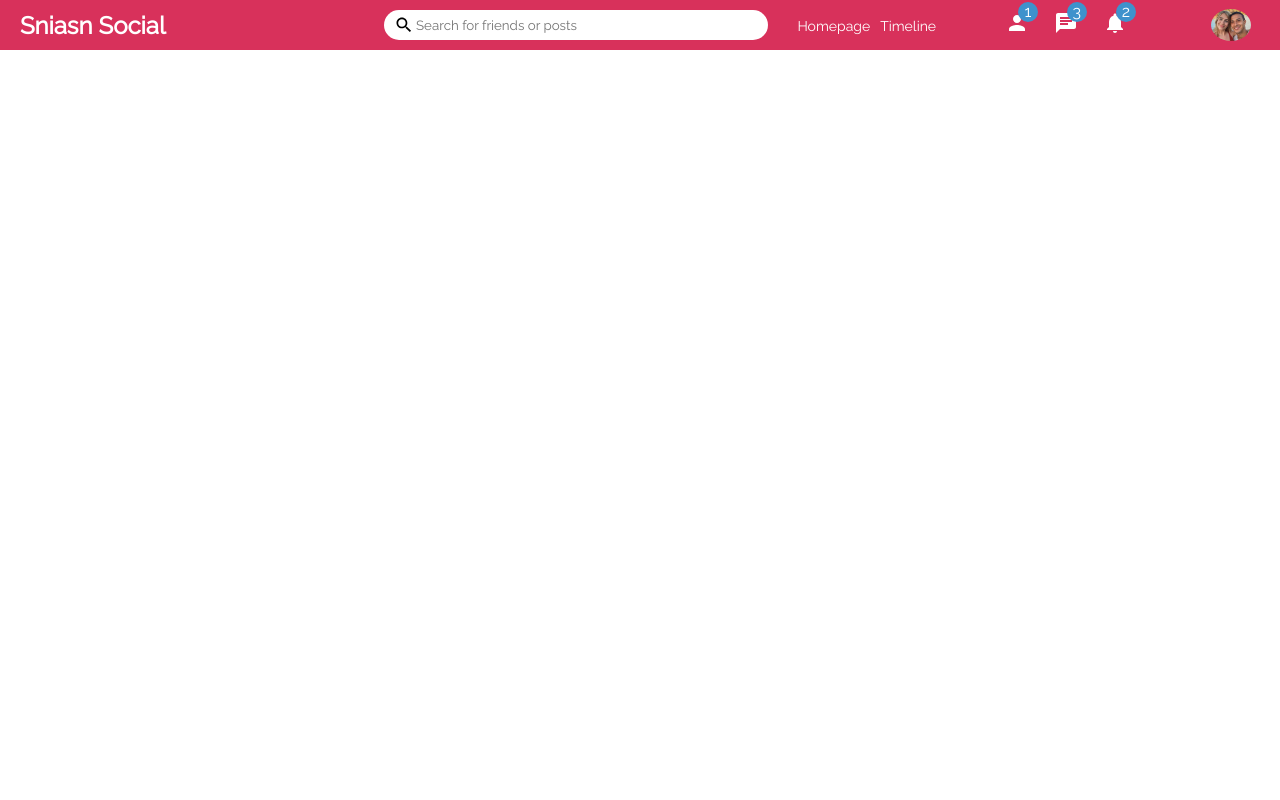
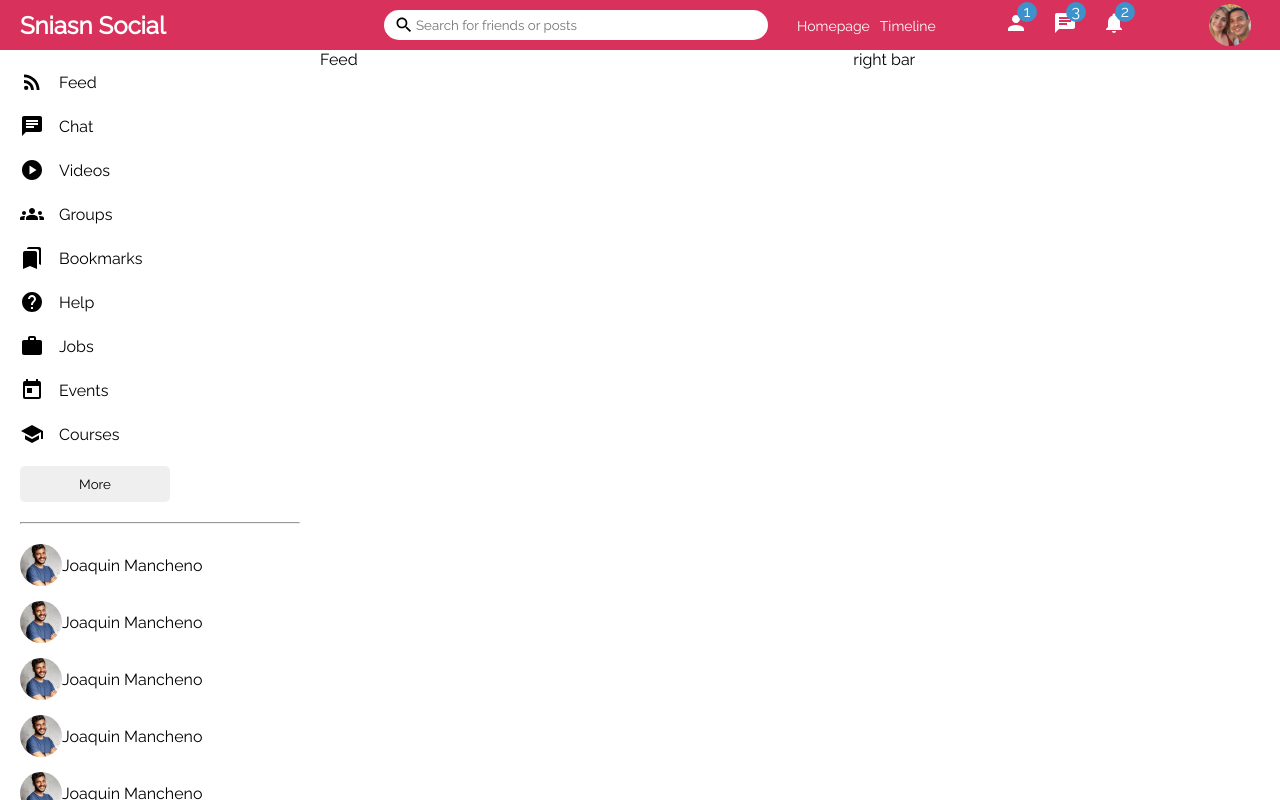
Before and after one commit to JoaquinManchenoP/Snias-Social-Media, a React (Create React App) app in the folder client/: page / in a window 1280 px wide. Built offline with nearby package versions, Linux system fonts and the light colour scheme.

Commit message:
Left sidebar style

```diff
--- /dev/null
+++ b/client/src/Components/Feed/Feed.jsx
@@ -0,0 +1,9 @@
+import './feed.css';
+
+export default function Feed() {
+    return (
+        <div className='feed'>
+            Feed
+        </div>
+    )
+}
--- /dev/null
+++ b/client/src/Components/Feed/feed.css
@@ -0,0 +1,3 @@
+.feed{
+    flex:5;
+}
--- /dev/null
+++ b/client/src/Components/LeftBar/LeftBar.jsx
@@ -0,0 +1,119 @@
+import './leftbar.css';
+import  { RssFeed }  from "@mui/icons-material";
+import ChatIcon from '@mui/icons-material/Chat';
+import PlayCircleIcon from '@mui/icons-material/PlayCircle';
+import GroupsIcon from '@mui/icons-material/Groups';
+import BookmarksIcon from '@mui/icons-material/Bookmarks';
+import HelpIcon from '@mui/icons-material/Help';
+import WorkIcon from '@mui/icons-material/Work';
+import TodayIcon from '@mui/icons-material/Today';
+import SchoolIcon from '@mui/icons-material/School';
+
+export default function LeftBar() {
+    return (
+        <div className='leftbar'>
+            <div className="leftbarWrapper">
+                <ul className='lefbarList'>
+                    <li className="leftbarListItem">
+                        <RssFeed className='leftBarIcon'/>
+                        <span className='leftbarListItemText'>Feed</span>
+                    </li>
+                    <li className="leftbarListItem">
+                        <ChatIcon className='leftBarIcon'/>
+                        <span className='leftbarListItemText'>Chat</span>
+                    </li>
+                    <li className="leftbarListItem">
+                        <PlayCircleIcon className='leftBarIcon'/>
+                        <span className='leftbarListItemText'>Videos</span>
+                    </li>
+                    <li className="leftbarListItem">
+                        <GroupsIcon className='leftBarIcon'/>
+                        <span className='leftbarListItemText'>Groups</span>
+                    </li>
+                    <li className="leftbarListItem">
+                        <BookmarksIcon className='leftBarIcon'/>
+                        <span className='leftbarListItemText'>Bookmarks</span>
+                    </li>
+                    <li className="leftbarListItem">
+                        <HelpIcon className='leftBarIcon'/>
+                        <span className='leftbarListItemText'>Help</span>
+                    </li>
+                    <li className="leftbarListItem">
+                        <WorkIcon className='leftBarIcon'/>
+                        <span className='leftbarListItemText'>Jobs</span>
+                    </li>
+                    <li className="leftbarListItem">
+                        <TodayIcon className='leftBarIcon'/>
+                        <span className='leftbarListItemText'>Events</span>
+                    </li>
+                    <li className="leftbarListItem">
+                        <SchoolIcon className='leftBarIcon'/>
+                        <span className='leftbarListItemText'>Courses</span>
+                    </li>
+                </ul>
+                <button className='leftBarButton'>More</button>
+                <hr className='leftBarHr'/>
+                <ul className='lefBarFriendList'>
+                    <li className='leftBarFriend'>
+                        <img className='leftBarFirendImg' src ='/Assets/Person/man2profile.jpg' alt = ''></img>
+                        <span className='leftBarFriendName'>Joaquin Mancheno</span>
+                    </li>
+                    <li className='leftBarFriend'>
+                        <img className='leftBarFirendImg' src ='/Assets/Person/man2profile.jpg' alt = ''></img>
+                        <span className='leftBarFriendName'>Joaquin Mancheno</span>
+                    </li>
+                    <li className='leftBarFriend'>
+                        <img className='leftBarFirendImg' src ='/Assets/Person/man2profile.jpg' alt = ''></img>
+                        <span className='leftBarFriendName'>Joaquin Mancheno</span>
+                    </li>
+                    <li className='leftBarFriend'>
+                        <img className='leftBarFirendImg' src ='/Assets/Person/man2profile.jpg' alt = ''></img>
+                        <span className='leftBarFriendName'>Joaquin Mancheno</span>
+                    </li>
+                    <li className='leftBarFriend'>
+                        <img className='leftBarFirendImg' src ='/Assets/Person/man2profile.jpg' alt = ''></img>
+                        <span className='leftBarFriendName'>Joaquin Mancheno</span>
+                    </li>
+                    <li className='leftBarFriend'>
+                        <img className='leftBarFirendImg' src ='/Assets/Person/man2profile.jpg' alt = ''></img>
+                        <span className='leftBarFriendName'>Joaquin Mancheno</span>
+                    </li>
+                    <li className='leftBarFriend'>
+                        <img className='leftBarFirendImg' src ='/Assets/Person/man2profile.jpg' alt = ''></img>
+                        <span className='leftBarFriendName'>Joaquin Mancheno</span>
+                    </li>
+                    <li className='leftBarFriend'>
+                        <img className='leftBarFirendImg' src ='/Assets/Person/man2profile.jpg' alt = ''></img>
+                        <span className='leftBarFriendName'>Joaquin Mancheno</span>
+                    </li>
+                    <li className='leftBarFriend'>
+                        <img className='leftBarFirendImg' src ='/Assets/Person/man2profile.jpg' alt = ''></img>
+                        <span className='leftBarFriendName'>Joaquin Mancheno</span>
+                    </li>
+                    <li className='leftBarFriend'>
+                        <img className='leftBarFirendImg' src ='/Assets/Person/man2profile.jpg' alt = ''></img>
+                        <span className='leftBarFriendName'>Joaquin Mancheno</span>
+                    </li>
+                    <li className='leftBarFriend'>
+                        <img className='leftBarFirendImg' src ='/Assets/Person/man2profile.jpg' alt = ''></img>
+                        <span className='leftBarFriendName'>Joaquin Mancheno</span>
+                    </li>
+                    <li className='leftBarFriend'>
+                        <img className='leftBarFirendImg' src ='/Assets/Person/man2profile.jpg' alt = ''></img>
+                        <span className='leftBarFriendName'>Joaquin Mancheno</span>
+                    </li>
+
+                    <li className='leftBarFriend'>
+                        <img className='leftBarFirendImg' src ='/Assets/Person/man2profile.jpg' alt = ''></img>
+                        <span className='leftBarFriendName'>Joaquin Mancheno</span>
+                    </li>
+                    <li className='leftBarFriend'>
+                        <img className='leftBarFirendImg' src ='/Assets/Person/man2profile.jpg' alt = ''></img>
+                        <span className='leftBarFriendName'>Joaquin Mancheno</span>
+                    </li>
+
+                </ul>
+            </div>
+        </div>
+    )
+}
--- /dev/null
+++ b/client/src/Components/LeftBar/leftbar.css
@@ -0,0 +1,66 @@
+.leftbar{
+    flex:3;
+    height:calc(100vh - 50px);
+    overflow-y: scroll;
+}
+::-webkit-scrollbar{
+    width:8px;
+}
+::-webkit-scrollbar-track{
+    background-color:rgb(235, 229, 229);
+}
+::-webkit-scrollbar-thumb{
+    background-color: #bed9e9;
+
+}
+
+.leftbarWrapper{
+    padding: 20px;
+}
+
+.lefbarList{
+    padding:0;
+    margin:0;
+    list-style: none;
+}
+
+.leftbarListItem{
+    display: flex;
+    align-items: center;
+    margin-bottom: 20px;
+}
+
+.leftBarIcon{
+    margin-right: 15px;
+}
+
+.leftBarButton{
+    width:150px;
+    border: none;
+    padding: 10px;
+    border-radius: 5px;
+    font-weight: 500;
+}
+
+.leftBarHr{
+    margin: 20px 0px;
+}
+
+.lefBarFriendList{
+    padding: 0;
+    margin: 0;
+}
+
+.leftBarFriend{
+    display: flex;
+    align-items: center;
+    margin-bottom: 15px;
+}
+
+.leftBarFirendImg{
+    width: 42px;
+    height: 42px;
+    border-radius: 50px;
+    object-fit: cover;
+
+}
--- /dev/null
+++ b/client/src/Components/RightBar/RightBar.jsx
@@ -0,0 +1,9 @@
+import './rightbar.css';
+
+export default function RightBar() {
+    return (
+        <div className='rightbar'>
+            right bar
+        </div>
+    )
+}
--- /dev/null
+++ b/client/src/Components/RightBar/rightbar.css
@@ -0,0 +1,4 @@
+.rightbar{
+    flex:4;
+
+}
--- a/client/src/Components/TopBar/topbar.css
+++ b/client/src/Components/TopBar/topbar.css
@@ -81,8 +81,8 @@
 }
 
 .topbarProfileImage{
-    height: 32px;
-    width: 40px;
+    height: 42px;
+    width: 42px;
     border-radius: 50%;
     object-fit: cover;
     cursor: pointer;
--- a/client/src/Pages/Home/Home.js
+++ /dev/null
@@ -1,8 +0,0 @@
-import TopBar from "../../Components/TopBar/TopBar"
-export default function Home() {
-    return (
-        <div>
-            <TopBar/>
-        </div>
-    )
-}
--- /dev/null
+++ b/client/src/Pages/Home/Home.jsx
@@ -0,0 +1,18 @@
+import TopBar from "../../Components/TopBar/TopBar";
+import LeftBar from "../../Components/LeftBar/LeftBar";
+import Feed from "../../Components/Feed/Feed";
+import RightBar from "../../Components/RightBar/RightBar";
+import './home.css';
+
+export default function Home() {
+    return (
+        <>
+            <TopBar/>
+            <div className="homeContainer">
+                <LeftBar/>
+                <Feed/>
+                <RightBar/>
+            </div>
+        </>
+    )
+}
--- a/client/src/Pages/Home/home.css
+++ b/client/src/Pages/Home/home.css
@@ -0,0 +1,4 @@
+.homeContainer{
+    display: flex;
+    width: 100%;
+}
```
Also changed, not shown: client/public/Assets/Person/man2profile.jpg (added).
